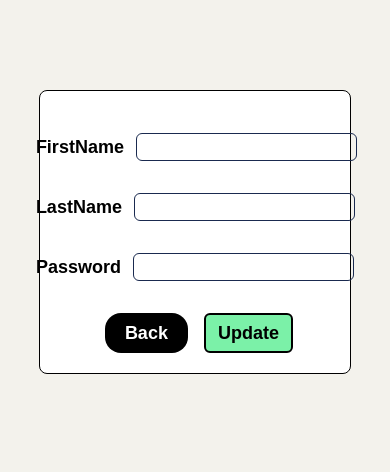
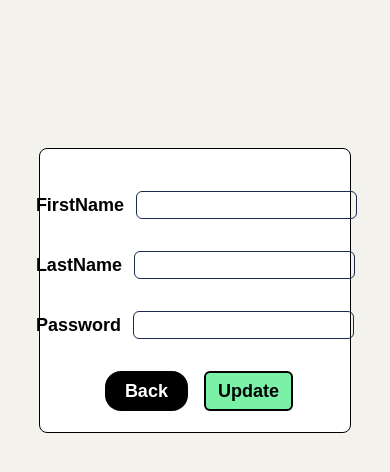
Before and after one commit to dheerajsadani/paytm, a Next.js app: page /updateprofile in a window 390 px wide. Shown: the top 472 px of the page. Built offline with nearby package versions, Linux system fonts and the light colour scheme; no server answers; a web font is replaced by a local one.

Commit message:
fixed update_profile

```diff
--- a/app/Components/PaytmHero.tsx
+++ b/app/Components/PaytmHero.tsx
@@ -24,7 +24,7 @@ export default function PaytmHero({balance}: {balance: number}){
     return(
 
         <div className="flex w-screen h-screen justify-center pt-[4%] bg-[#F3F2EC] ">
-            <div className="md:w-[32%] w-[80%] md:h-[60%] h-[37%] border rounded-lg flex flex-col bg-white gap-8 relative border-gray-300 shadow-lg">
+            <div className="md:w-[32%] w-[80%] md:h-[60%] h-[39%] border rounded-lg flex flex-col bg-white gap-8 relative border-gray-300 shadow-lg">
 
             {!showSucessModal && <button onClick={()=> {setSendMoney({value : false})}}
                     className={`bg-[#6988e6] text-white font-semibold text-sm px-3 py-1.5 rounded-xl cursor-pointer ml-[3%] mt-[4%] absolute`}>Back</button>
@@ -80,7 +80,7 @@ export default function PaytmHero({balance}: {balance: number}){
             }
 
             {showSucessModal &&
-                    <div className="glass ml-[2.5%] md:w-[82%] md:h-[81%] h-[92%] w-[90%] top-[5%] md:left-[7.5%] left-3 border rounded-lg absolute flex items-center flex-col gap-3">
+                    <div className="glass ml-[2.5%] md:w-[82%] md:h-[81%] h-[92%] w-[90%] top-[5%] md:left-[7.5%] left-2 border rounded-lg absolute flex items-center flex-col gap-3">
                         <div className="pt-[20%]">
                             <img src="/tick.gif" width={70} height={70}></img>
                         </div>
--- a/app/updateprofile/page.tsx
+++ b/app/updateprofile/page.tsx
@@ -74,7 +74,7 @@ export default function UpdateProfile(){
 
         <div className="flex pt-[8%] items-center h-screen w-screen bg-[#F3F2EC] flex-col">
 
-            <div className="md:w-[32%] md:h-[60%] w-[80%] h-[35%] border rounded-lg flex flex-col bg-white pl-[2%] md:mt-[3%] mt-[15%] gap-8 relative">
+            <div className="md:w-[32%] md:h-[60%] w-[80%] h-[35%] border rounded-lg flex flex-col bg-white pl-[2%] md:mt-[3%] mt-[30%] gap-8 relative">
 
             {profileUpdated && <div className="absolute left-50 -top-8 ">
                 <img src="/tick.gif" width={70} height={70}></img>
```
